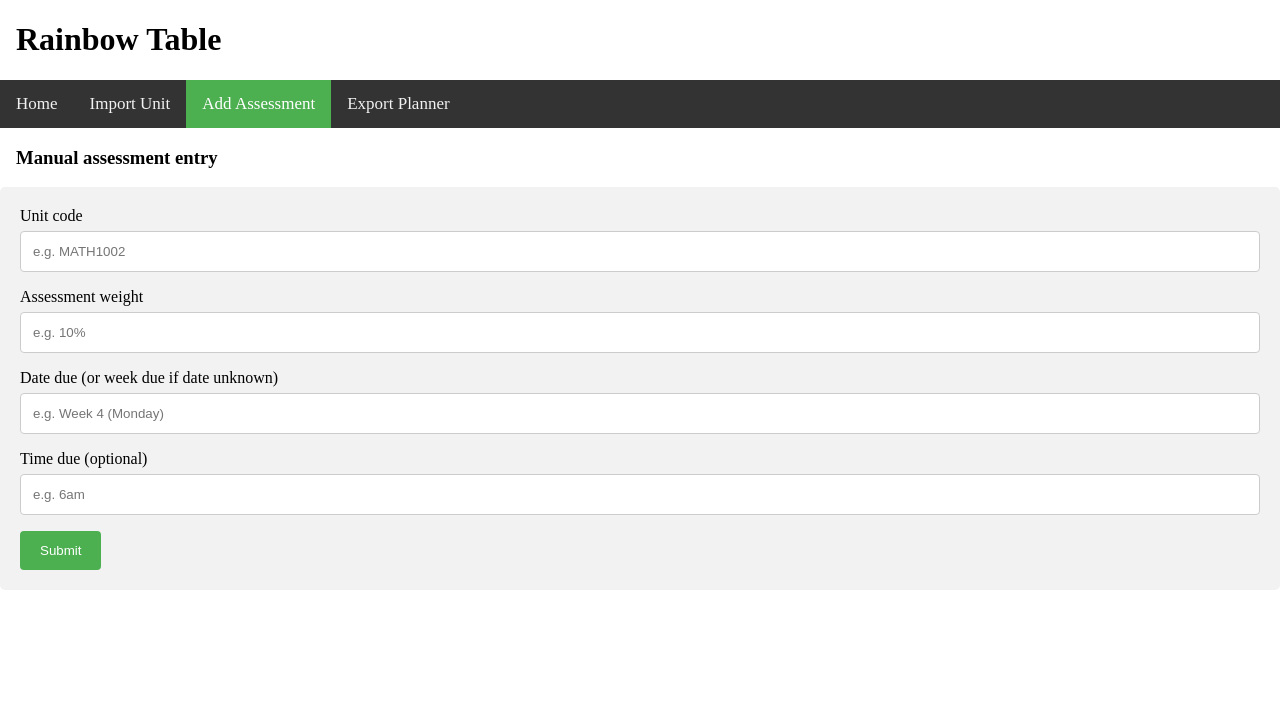
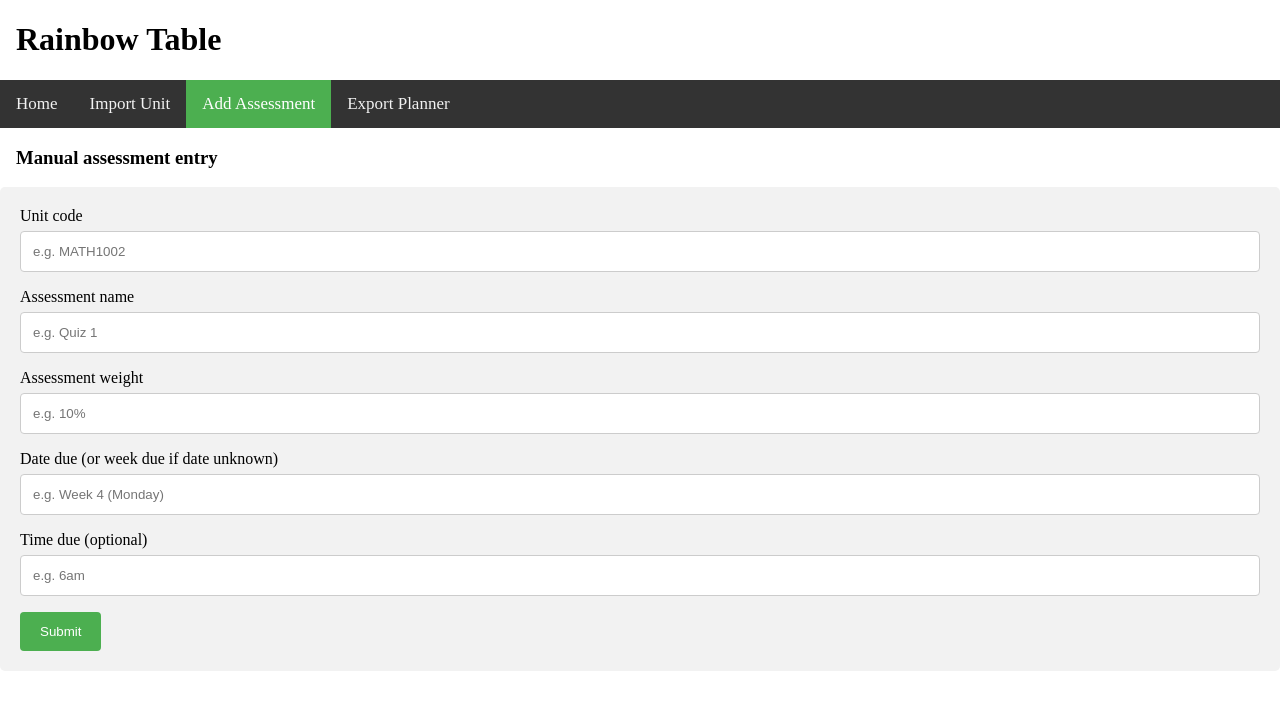
Before and after one commit to lyneca/rainbow-table, a Bottle app: page /add in a window 1280 px wide. Shown: the top 710 px of the page. Run offline with Bottle, Linux system fonts and the light colour scheme.

Commit message:
To Force push

```diff
--- a/server.py
+++ b/server.py
@@ -95,12 +95,13 @@ def query():
 @post('/new')
 def new():
     code = request.forms.get("unitCode")
+    name = request.forms.get("assName")
     weight = request.forms.get("assessWeight")
     date_due = request.forms.get("dateDue")
     time_due = request.forms.get("timeDue")
     assess_num = parse.numOfAssessments(code)
     print(weight)
-    parse.addAssessment(code, {'assessment_number': assess_num, 'name': "", 'is_group': "No", 'weight': weight, 'due_string': date_due[:-1]+" "+time_due})
+    parse.addAssessment(code, {'assessment_number': assess_num, 'name': name, 'is_group': "No", 'weight': weight, 'due_string': date_due[:-1]+" "+time_due})
     redirect("/")
 
 
--- a/templates/add.html
+++ b/templates/add.html
@@ -23,6 +23,9 @@
     <label for="unit">Unit code</label>
     <input type="text" id="unit" name="unitCode" placeholder="e.g. MATH1002">
 
+		<label for="name">Assessment name</label>
+		<input type="text" id="name" name="assName" placeholder="e.g. Quiz 1">
+
     <label for="weight">Assessment weight</label>
     <input type="text" id="weight" name="assessWeight" placeholder="e.g. 10%">
 
--- a/templates/index.html
+++ b/templates/index.html
@@ -15,7 +15,7 @@
   <a class="active" href="/">Home</a>
   <a href="/import">Import Unit</a>
   <a href="/add">Add Assessment</a>
-  <a href="#">Export Planner</a>
+  <a href="/export">Export Planner</a>
 </div>
 <table>
 % for i in range(int(num_units)):
```
